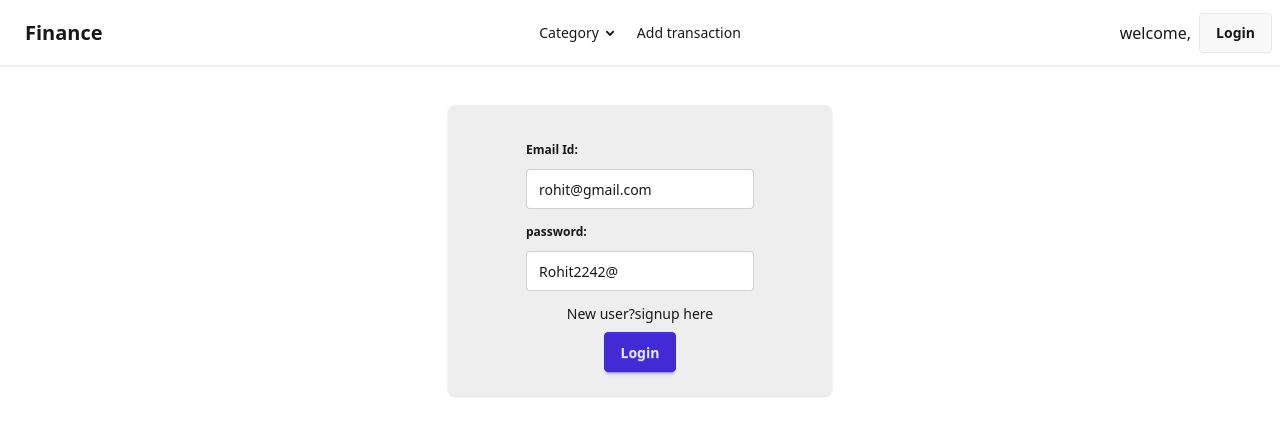
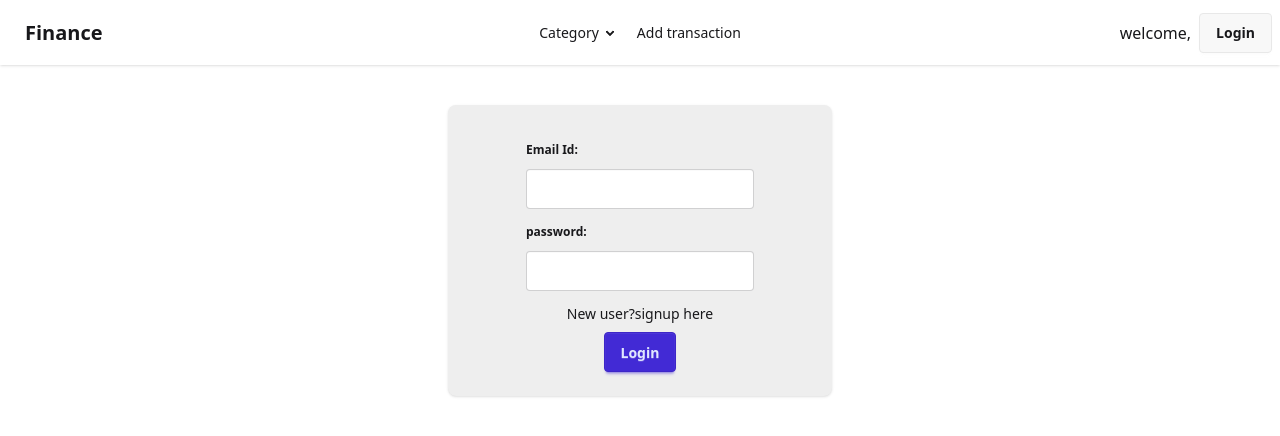
Before and after one commit to SandeepMarumudi/finance-frontend, a React (Vite) app: page /login in a window 1280 px wide. Shown: the top 436 px of the page. Built offline with nearby package versions, Linux system fonts and the light colour scheme; no server answers.

Commit message:
removed signin data

```diff
--- a/src/pages/Login.jsx
+++ b/src/pages/Login.jsx
@@ -11,9 +11,9 @@ import Toast from '../components/toast/Toast'
     const [loginForm,setLoginForm]=useState(false)
     const [firstName,setFirstName]=useState("")
     const [lastName,setLastName]=useState("")
-    const [email,setEmail]=useState("rohit@gmail.com")
+    const [email,setEmail]=useState("")
     const [phone,setPhone]=useState("")
-    const [password,setPassword]=useState("Rohit2242@")
+    const [password,setPassword]=useState("")
     const [error,setError]=useState("")
     const [toast,setToast]=useState(false)
     const navigate=useNavigate()
```
